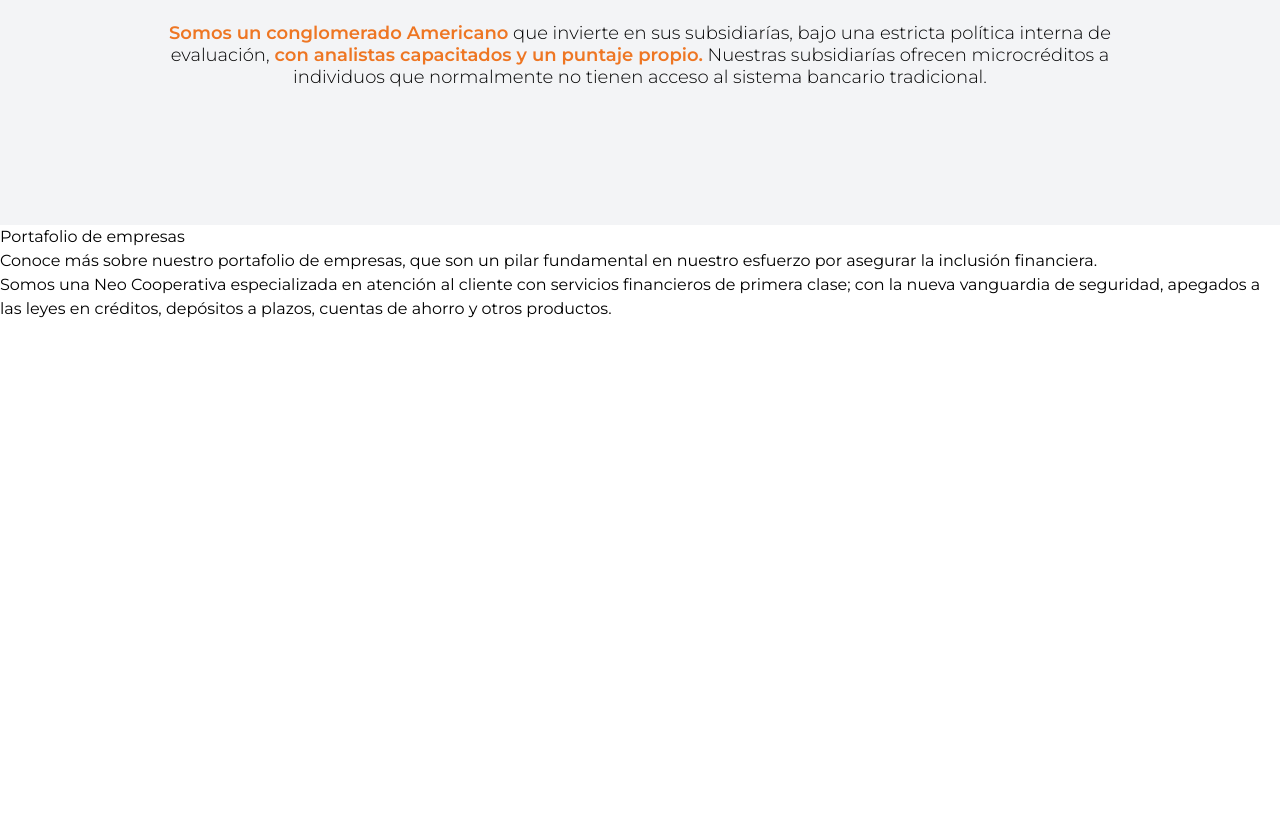
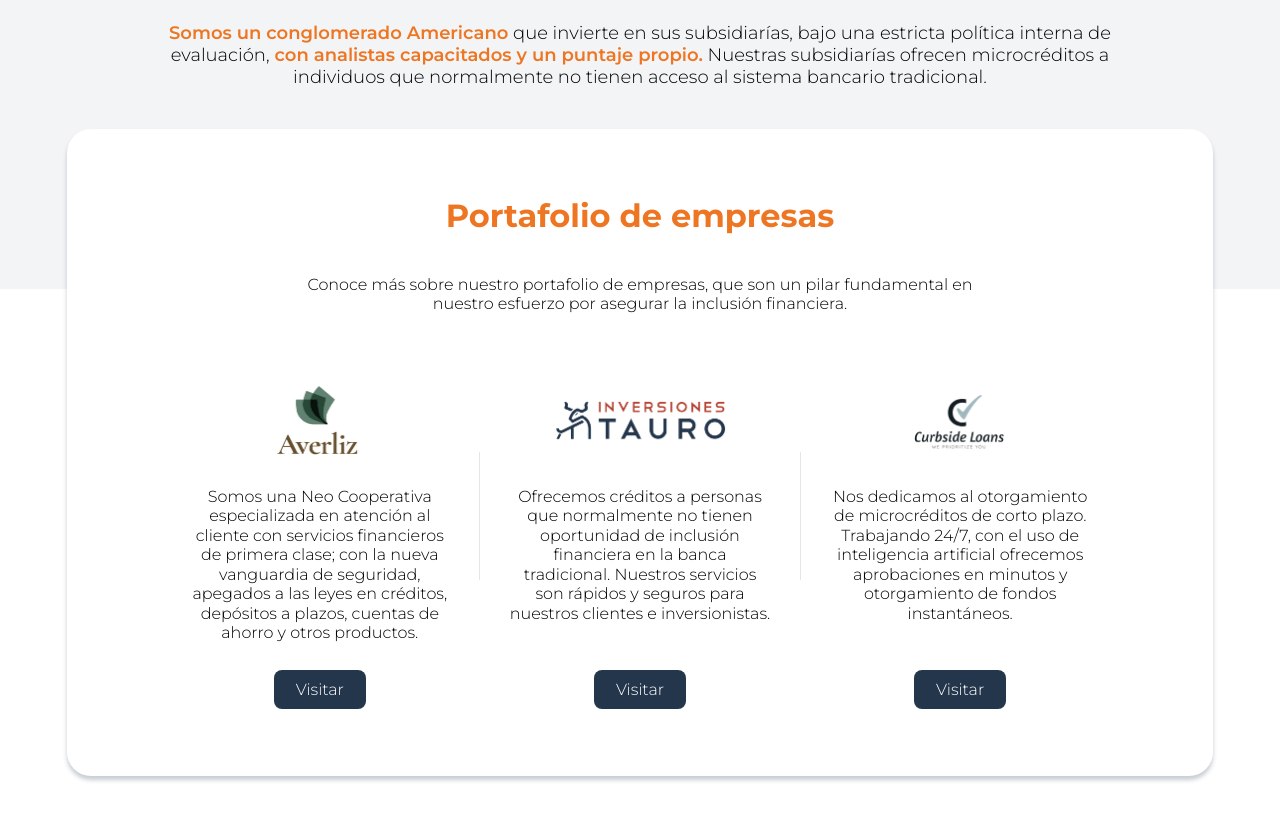
Before and after one commit to AdrianHates/vci-llc, a React (Vite) app: page / in a window 1280 px wide. Shown: the part 3420-4241 px from the top of the page. Before the commit the page ends 3741 px from the top, so only its background shows below. Built offline with nearby package versions, Linux system fonts and the light colour scheme.

Commit message:
added section portfolio

```diff
--- a/index.html
+++ b/index.html
@@ -7,7 +7,7 @@
     <link href="https://fonts.googleapis.com/css2?family=Montserrat:wght@100;200;300;400;500;600;700;800;900&display=swap" rel="stylesheet">
     <link href="https://fonts.googleapis.com/css2?family=Nunito+Sans:wght@200;300;400;600;700;800;900&display=swap" rel="stylesheet">
     <link href="https://fonts.googleapis.com/css2?family=Nanum+Myeongjo:wght@400;700;800&display=swap" rel="stylesheet">
-    <title>Vite + React + TS</title>
+    <title>VCI-LLC</title>
   </head>
   <body>
     <div id="root"></div>
--- a/src/components/app/portfolio/index.tsx
+++ b/src/components/app/portfolio/index.tsx
@@ -1,23 +1,59 @@
+import React from "react";
+import cx from "../../libs/cx";
+
 const Portfolio = () => {
+  const listPortfolio: { text: string; class_img: string; link?: string }[] = [
+    {
+      link: "https://averliz.com/",
+      class_img: "w-[93px]",
+      text: "Somos una Neo Cooperativa especializada en atención al cliente con servicios financieros de primera clase; con la nueva vanguardia de seguridad, apegados a las leyes en créditos, depósitos a plazos, cuentas de ahorro y otros productos.",
+    },
+    {
+      class_img: "w-[185px]",
+      text: "Ofrecemos créditos a personas que normalmente no tienen oportunidad de inclusión financiera en la banca tradicional. Nuestros servicios son rápidos y seguros para nuestros clientes e inversionistas.",
+    },
+    {
+      class_img: "w-[92.55px]",
+      text: "Nos dedicamos al otorgamiento de microcréditos de corto plazo. Trabajando 24/7, con el uso de inteligencia artificial ofrecemos aprobaciones en minutos y otorgamiento de fondos instantáneos.",
+    },
+  ];
   return (
-    <section>
-      <div>
-        <h3>Portafolio de empresas</h3>
-        <p>
+    <section className="pb-[115px]">
+      <div className="bg-white py-[67px] w-[1146px] mx-auto text-[16px] leading-[19.5px] font-light gap-10 flex flex-col shadow-[0px_4px_4px_0_#24364B40] rounded-[24px] mt-[-160px]">
+        <h3 className="text-center text-[32px] leading-[39.01px] text-[#EE7623] font-bold">
+          Portafolio de empresas
+        </h3>
+        <p className="max-w-[65ch] mx-auto text-center">
           Conoce más sobre nuestro portafolio de empresas, que son un pilar
           fundamental en nuestro esfuerzo por asegurar la inclusión financiera.
         </p>
-        <div className="flex">
-          <div>
-            <img />
-            <p>
-              Somos una Neo Cooperativa especializada en atención al cliente con
-              servicios financieros de primera clase; con la nueva vanguardia de
-              seguridad, apegados a las leyes en créditos, depósitos a plazos,
-              cuentas de ahorro y otros productos.
-            </p>
+        {listPortfolio && (
+          <div className="flex items-center justify-center pt-8">
+            {listPortfolio.map((ulist, i) => (
+              <React.Fragment key={i}>
+                {i !== 0 && (
+                  <div className="bg-[#24364B1F] w-[1px] h-32 mx-7 mb-16"></div>
+                )}
+                <div className="flex flex-col items-center">
+                  <div className="h-[69px] flex items-center justify-center mb-8">
+                    <img
+                      src={`/portfolio/portfolio_img_${i + 1}.png`}
+                      className={cx("", ulist.class_img)}
+                    />
+                  </div>
+                  <p className="max-w-[25ch] h-[183px] text-center">
+                    {ulist.text}
+                  </p>
+                  <a href={ulist.link} target="_blank">
+                    <button className="bg-[#24364B] text-white text-[16px] leading-[19.5px] py-2.5 px-[22px] rounded-[8px] font-light">
+                      Visitar
+                    </button>
+                  </a>
+                </div>
+              </React.Fragment>
+            ))}
           </div>
-        </div>
+        )}
       </div>
     </section>
   );
--- a/src/components/app/proyections/index.tsx
+++ b/src/components/app/proyections/index.tsx
@@ -1,6 +1,6 @@
 const Proyections = () => {
   return (
-    <section className="bg-quinary py-24">
+    <section className="bg-quinary pt-24 pb-40">
       <h3 className="mx-auto max-w-[15ch] text-center font-nanum-myeongjo text-tertiary font-semibold text-[64px] leading-[55px]">
         Verri Capital Investments, LLC
       </h3>
```
